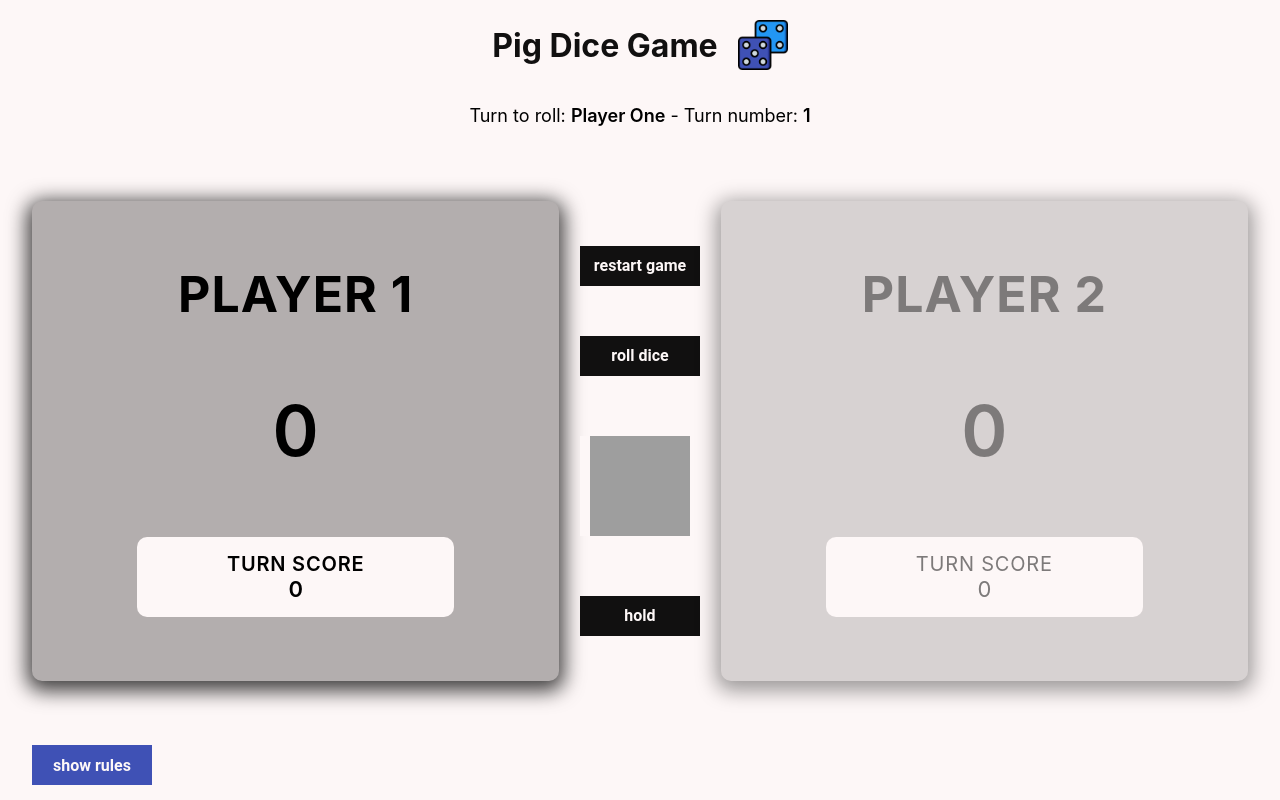
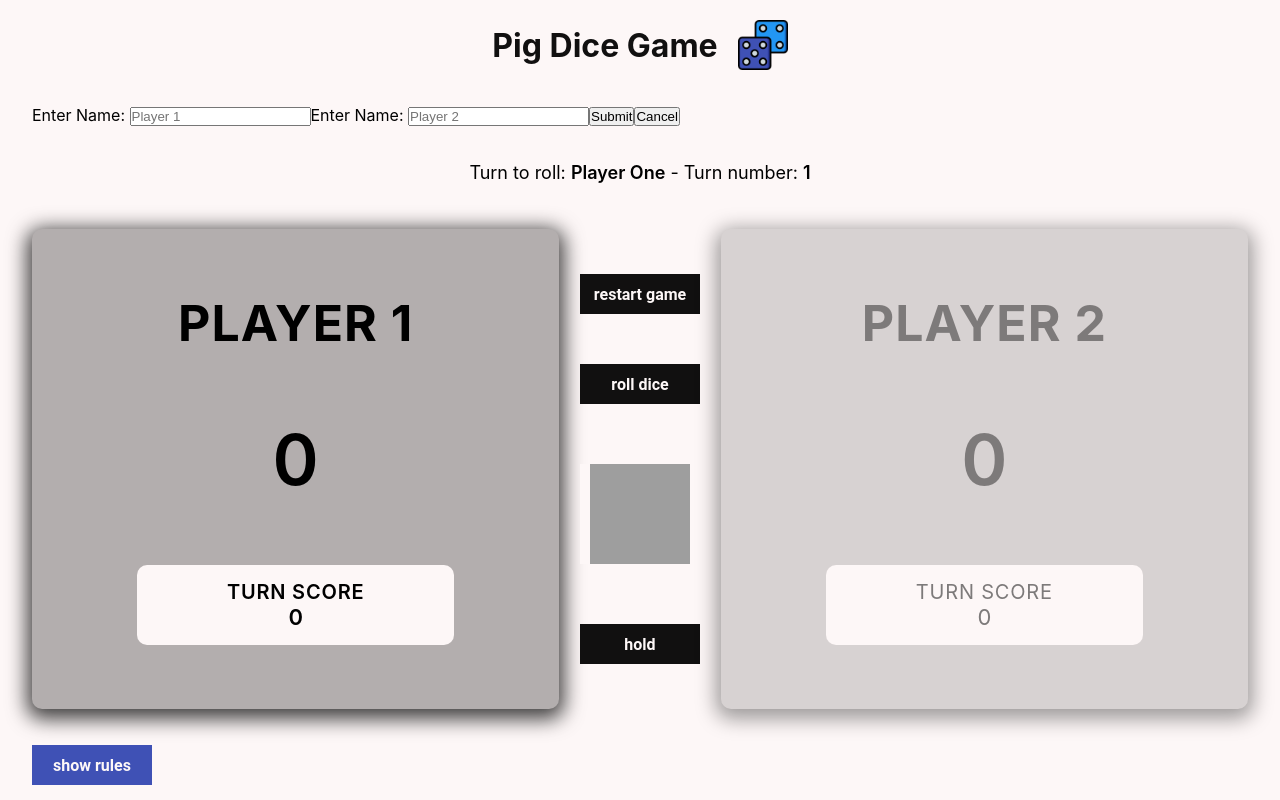
Before and after one commit to the-j-curl/project-dice-game, a React (Create React App) app: page / in a window 1280 px wide. Built offline with nearby package versions, Linux system fonts and the light colour scheme; grey boxes are pictures that could not be loaded.

Commit message:
Added player name change functionality. No styling

```diff
--- a/src/components/GameBoard/GameBoard.tsx
+++ b/src/components/GameBoard/GameBoard.tsx
@@ -1,7 +1,7 @@
 import React, { useState, useEffect, useRef } from 'react';
 import { useSelector, useDispatch } from 'react-redux';
 
-import { Button, Dice, GameRules, PlayerCard, Modal } from 'components';
+import { Button, Dice, GameRules, PlayerCard, Modal, PlayerNameForm } from 'components';
 import { game } from '../../redux/reducers/game';
 import { ROLL_DICE, HOLD, RESET_GAME, NEW_GAME, SHOW_RULES } from 'utils/variables';
 import './GameBoard.css';
@@ -15,14 +15,15 @@ interface WinnerData {
 };
 
 export const GameBoard: React.FC = () => {
-  const playerOne = useSelector((store: any) => store.game.playerOneName); // TODO: import Game type and use here **Create Types file**
-  const playerTwo = useSelector((store: any) => store.game.playerTwoName); // TODO: import Game type and use here
+  const playerOneName = useSelector((store: any) => store.game.playerOneName); // TODO: import Game type and use here **Create Types file**
+  const playerTwoName = useSelector((store: any) => store.game.playerTwoName); // TODO: import Game type and use here
   const playerOneScore = useSelector((store: any) => store.game.totalScore.playerOne); // TODO: import Game type and use here
   const playerTwoScore = useSelector((store: any) => store.game.totalScore.playerTwo); // TODO: import Game type and use here
   const isPlayerOneTurn = useSelector((store: any) => store.game.isPlayerOneTurn); // TODO: import Game type and use here
   const isPlayerTwoTurn = useSelector((store: any) => store.game.isPlayerTwoTurn); // TODO: import Game type and use here
   const isRulesOpen = useSelector((store: any) => store.game.isRulesOpen); // TODO: import Game type and use here
   const turnCount = useSelector((store: any) => store.game.turnCount);
+  const isGameStarted = useSelector((store: any) => store.game.isGameStarted);
   const player = useRef(null);
   const dispatch = useDispatch();
 
@@ -59,7 +60,7 @@ export const GameBoard: React.FC = () => {
       if (playerOneScore > playerTwoScore) {
         setWinner({
           winner: {
-            name: playerOne,
+            name: playerOneName,
             score: playerOneScore,
             turns: turnCount
           }
@@ -69,7 +70,7 @@ export const GameBoard: React.FC = () => {
         setIsModalOpen(true);
         setWinner({
           winner: {
-            name: playerTwo,
+            name: playerTwoName,
             score: playerTwoScore,
             turns: turnCount
           }
@@ -86,6 +87,9 @@ export const GameBoard: React.FC = () => {
   };
 
   const rollTheDice = (min: number, max: number) => { // TODO: move to helper folder
+    if (!isGameStarted) {
+      dispatch(game.actions.gameStarted(true));
+    }
     setDiceLoader(true);
     setTimeout(function () {
       let num = randomNumberGenerator(min, max);
@@ -105,7 +109,6 @@ export const GameBoard: React.FC = () => {
     dispatch(game.actions.resetGame());
     setTurnScore(0);
     setRandomNumber(0);
-
     setIsModalOpen(false);
     setWinner({
       winner: {
@@ -122,12 +125,12 @@ export const GameBoard: React.FC = () => {
 
   return (
     <main className="game">
+      {!isGameStarted && <PlayerNameForm defaultPlayerOneName={playerOneName} defaultPlayerTwoName={playerTwoName} />}
       {isRulesOpen ? <GameRules /> : null}
       <p className="game-turn">Turn to roll: <span>{isPlayerOneTurn ? 'Player One' : 'Player Two'}</span> - Turn number: <span className="game-span">{turnCount}</span></p>
       <section className="game-content">
         <PlayerCard
-          // playerName={playerOne} TODO: future feature
-          defaultPlayerName={playerOne}
+          playerName={playerOneName}
           totalScore={playerOneScore}
           turnScore={isPlayerOneTurn ? turnScore : 0}
           isPlayerTurn={isPlayerOneTurn ? true : false}
@@ -140,8 +143,7 @@ export const GameBoard: React.FC = () => {
           <Button type="button" buttonText={HOLD} buttonStyle="btn-success-hover" onClickFunction={() => updateTotalScore(turnScore)} />
         </section>
         <PlayerCard
-          // playerName={playerTwo} TODO: future feature
-          defaultPlayerName={playerTwo}
+          playerName={playerTwoName}
           totalScore={playerTwoScore}
           turnScore={isPlayerTwoTurn ? turnScore : 0}
           isPlayerTurn={!isPlayerOneTurn ? true : false}
--- a/src/components/PlayerCard/PlayerCard.tsx
+++ b/src/components/PlayerCard/PlayerCard.tsx
@@ -3,23 +3,20 @@ import React from 'react';
 import './PlayerCard.css';
 
 type Props = { // TODO: Change this
-  defaultPlayerName: string
+  playerName: string
   totalScore: number
   turnScore: number
   isPlayerTurn: boolean
   colorTheme?: string
   ref: any
-}
+};
 
-export const PlayerCard: React.FC<Props> = ({ defaultPlayerName, totalScore, turnScore, isPlayerTurn, colorTheme }) => {
+export const PlayerCard: React.FC<Props> = ({ playerName, totalScore, turnScore, isPlayerTurn, colorTheme }) => {
 
-  // const playerTurn = useRef();
-  // console.log('selectPlayerCard', playerTurn)
-  // const reduxScore = useSelector((store: any) => store.game.totalScore)
   return (
     <section className={isPlayerTurn ? "player-card-selected" : "player-card"}>
       {/* <input ref={playerTurn} /> */}
-      <h2 className="player-name">{defaultPlayerName}</h2>
+      <h2 className="player-name">{playerName}</h2>
       <h3 className="score">{totalScore}</h3>
       <div className={isPlayerTurn ? "turn-score-selected" : "turn-score"}>
         <p className="turn-score-text">Turn score</p>
--- a/src/components/PlayerNameForm/PlayerNameForm.tsx
+++ b/src/components/PlayerNameForm/PlayerNameForm.tsx
@@ -4,31 +4,50 @@ import { useDispatch } from 'react-redux';
 import { game } from '../../redux/reducers/game';
 
 type PlayerNameProps = {
-  defaultPlayerName: string
+  defaultPlayerOneName: string
+  defaultPlayerTwoName: string
 };
 
-export const PlayerNameForm: React.FC<PlayerNameProps> = ({ defaultPlayerName }) => {
-  const [playerName, setPlayerName] = useState('');
+export const PlayerNameForm: React.FC<PlayerNameProps> = ({ defaultPlayerOneName, defaultPlayerTwoName }) => {
+  const [playerOneName, setPlayerOneName] = useState('');
+  const [playerTwoName, setPlayerTwoName] = useState('');
+
   const dispatch = useDispatch();
+
   const playerNameMinLength = 1;
   const playerNameMaxLength = 20;
-  const handleOnSubmitName = () => {
-    dispatch(game.actions.submitPlayerName(playerName));
+
+  const handleOnSubmitName = (event: any) => {
+    event.preventDefault();
+    dispatch(game.actions.submitPlayerNames({ playerOneName, playerTwoName }));
+    setPlayerOneName('');
+    setPlayerTwoName('');
   };
 
   return (
     <form onSubmit={handleOnSubmitName}>
-      <label htmlFor="playername">Enter Name: </label>
+      <label htmlFor="playeronename">Enter Name: </label>
       <input
         type="text"
-        name="playername"
+        name="playeronename"
         minLength={playerNameMinLength}
         maxLength={playerNameMaxLength}
-        placeholder={defaultPlayerName}
-        value={playerName}
-        onChange={(event) => setPlayerName(event.target.value)}
+        placeholder={defaultPlayerOneName}
+        value={playerOneName}
+        onChange={(event) => setPlayerOneName(event.target.value)}
       />
-      <button type='submit' disabled={false}>Submit</button>
+      <label htmlFor="playertwoname">Enter Name: </label>
+      <input
+        type="text"
+        name="playertwoname"
+        minLength={playerNameMinLength}
+        maxLength={playerNameMaxLength}
+        placeholder={defaultPlayerTwoName}
+        value={playerTwoName}
+        onChange={(event) => setPlayerTwoName(event.target.value)}
+      />
+      <button type="submit" disabled={false}>Submit</button>
+      <button type="button" disabled={false}>Cancel</button>
     </form>
   );
 };
--- a/src/redux/reducers/game.tsx
+++ b/src/redux/reducers/game.tsx
@@ -9,6 +9,7 @@ export interface Game {
   playerTwoName: string
   isPlayerOneTurn: boolean
   isPlayerTwoTurn: boolean
+  isGameStarted: boolean
   isRulesOpen: boolean
   totalScore: TotalScore
   turnCount: number
@@ -22,6 +23,7 @@ const initialState: Game = {
   playerTwoName: 'Player 2',
   isPlayerOneTurn: true,
   isPlayerTwoTurn: false,
+  isGameStarted: false,
   isRulesOpen: false,
   totalScore: {
     playerOne: 0,
@@ -34,12 +36,15 @@ export const game = createSlice({
   name: 'game',
   initialState,
   reducers: {
-    submitPlayerName: (store: Game, action: Action) => {
-      const { playerOne, playerTwo } = action.payload;
-      store.playerOneName = playerOne;
-      store.playerTwoName = playerTwo;
-      localStorage.setItem('playerOne', playerOne);
-      localStorage.setItem('playerTwo', playerTwo);
+    submitPlayerNames: (store: Game, action: Action) => {
+      const { playerOneName, playerTwoName } = action.payload;
+      store.playerOneName = playerOneName;
+      store.playerTwoName = playerTwoName;
+      localStorage.setItem('playerOne', playerOneName);
+      localStorage.setItem('playerTwo', playerTwoName);
+    },
+    gameStarted: (store: Game, action: Action) => {
+      store.isGameStarted = action.payload;
     },
     updateScore: (store: any, action: any) => {
       if (store.isPlayerOneTurn) {
```
